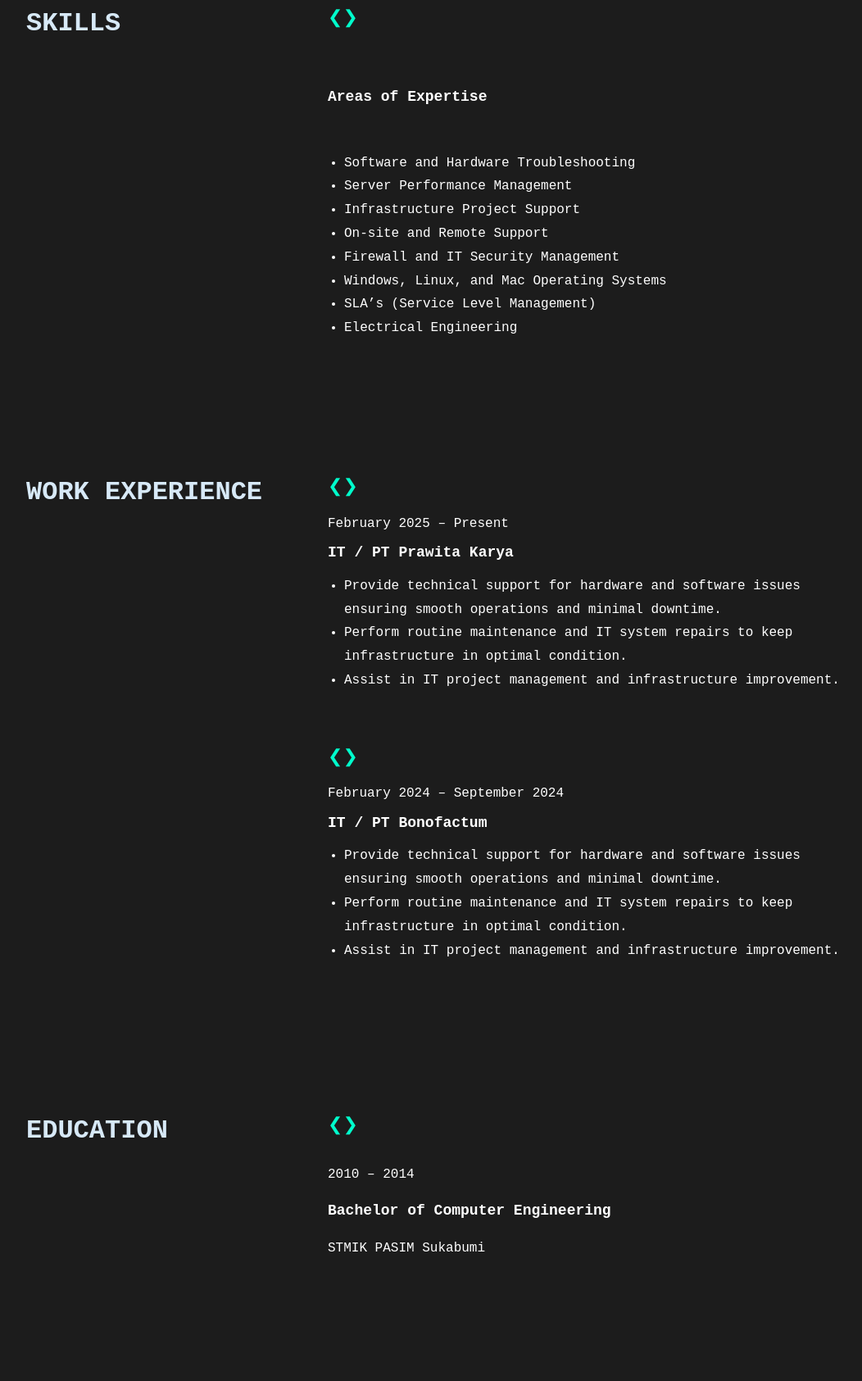
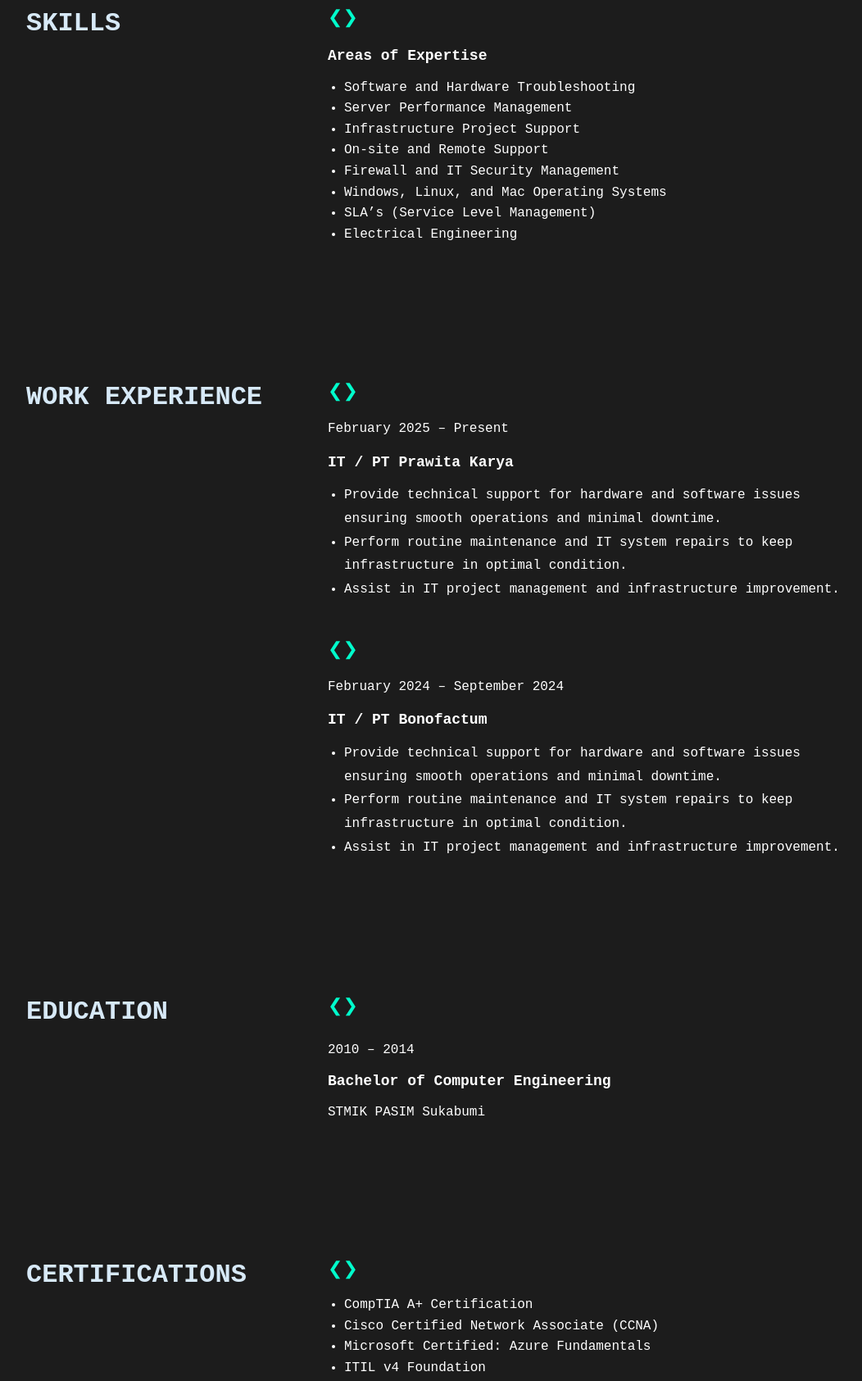
Before and after one commit to caesarnoverdian/portofolio, a plain HTML site: page index.html in a window 1280 px wide. Shown: the part 984-2669 px from the top of the page at 82% size, without its empty margins (96-1148 px from the left). Drawn offline with nearby package versions, Linux system fonts and the light colour scheme.

Commit message:
Update style.css

```diff
--- a/assets/css/style.css
+++ b/assets/css/style.css
@@ -168,12 +168,6 @@ body {
   color: #d7e9f7;
 }
 
-.section-right {
-  font-size: 16px;
-  line-height: 1.8;
-  display: block;
-}
-
 .section-right h3 {
   font-size: 18px;
   font-weight: 700;
@@ -279,48 +273,51 @@ section {
   border: none;
 }
 
+/* Default untuk semua section */
 .section-right {
-  display: flex;
-  flex-direction: column;
-  gap: 40px; /* jarak antar pengalaman */
+  font-size: 16px;
+  line-height: 1.8;
+  display: block;
 }
 
-.experience-item {
-  margin-bottom: 20px;
-}
-
-.experience-item h3 {
-  margin-top: 5px;
-}
-/* Atur jarak antar item education */
-.education .resume-item {
-  margin-bottom: 15px;  /* perkecil dari default (biasanya 30px atau lebih) */
-  padding: 0;
-}
-
-/* Atur jarak antar text di dalam education */
-.education .resume-item p,
-.education .resume-item h4,
-.education .resume-item h5 {
-  margin: 3px 0;  /* rapatkan text */
-  line-height: 1.4; /* biar tetap terbaca jelas */
-}
-
+/* Experience */
 #experience .section-right {
   display: flex;
   flex-direction: column;
   gap: 40px;
 }
 
-/* Khusus untuk Education */
+/* Education */
 #education .section-right {
   display: flex;
   flex-direction: column;
-  gap: 15px;
+  gap: 10px;
+}
+#education .section-right p,
+#education .section-right h3 {
+  margin: 2px 0;
+  line-height: 1.4;
 }
 
-#education .section-right p,
-#education .section-right h3 {
-  margin: 3px 0;
-  line-height: 1.4;
+/* Skills */
+#skills .section-right {
+  display: block;
 }
+#skills .section-right h3 {
+  margin-bottom: 10px;
+}
+#skills .section-right ul {
+  list-style: disc;
+  margin-left: 20px;
+  line-height: 1.6;
+}
+
+/* Certifications */
+#certifications .section-right {
+  display: block;
+}
+#certifications .section-right ul {
+  list-style: disc;
+  margin-left: 20px;
+  line-height: 1.6;
+}
```
